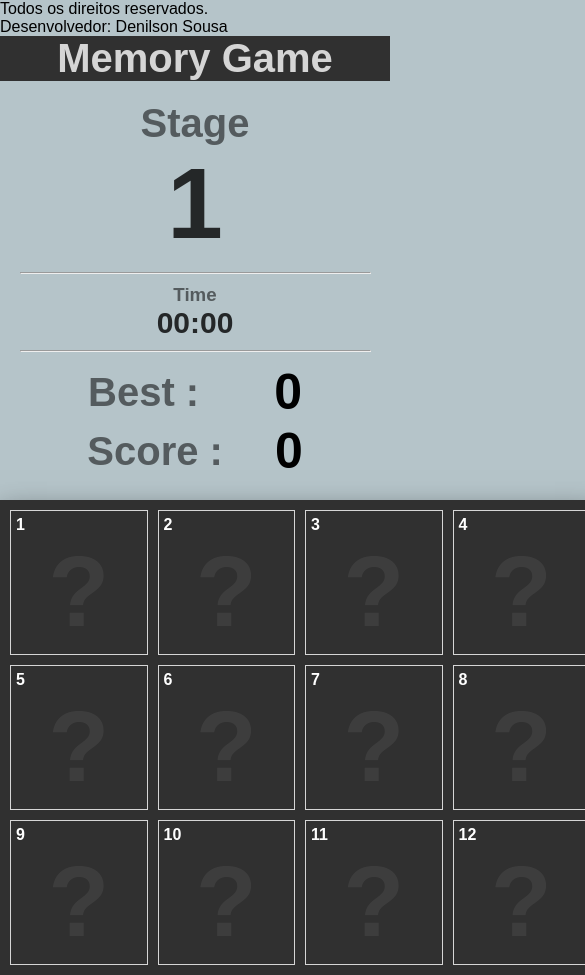
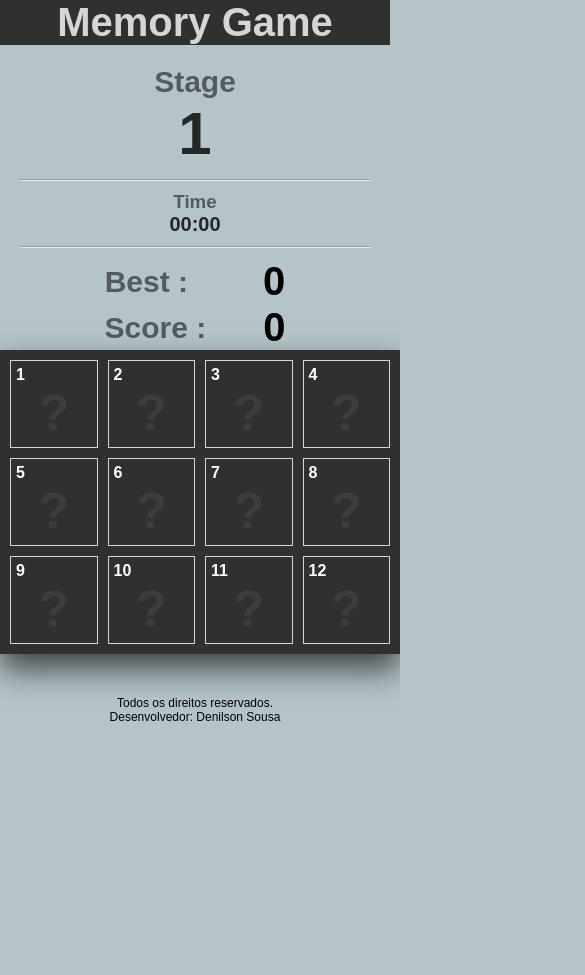
Before and after one commit to DenilsonLunna/Learnging-CSS, a plain HTML site: page index.html in a window 390 px wide. Shown: the whole page, 585 px wide, since content can reach past the window. After the commit the page ends 844 px from the top, so only its background shows below. Drawn offline with Linux system fonts and the light colour scheme.

Commit message:
Responsivo em 3 tamanhos de tela. feito !

```diff
--- a/index.html
+++ b/index.html
@@ -5,6 +5,7 @@
 <head>
     <meta charset="utf-8">
     <link rel="stylesheet" href="style.css">
+    <link rel="stylesheet" href="style_mobile_01.css">
 
 </head>
 
@@ -56,7 +57,7 @@
                     <h2>0</h2>
                 </div>
         </aside>
-        <footer>
+        <footer class="item">
             <p>Todos os direitos reservados.</p>
             <p>Desenvolvedor: Denilson Sousa</p>
 
--- a/style.css
+++ b/style.css
@@ -131,8 +131,10 @@ section div p{
     grid-template-columns: 1fr 1fr 1fr ;
     grid-template-rows: 17vh 100%;
     grid-template-areas: "h h h"
-                         "s m a";
+                         "s m a"
+                         "f f f";
 }
+
 .itemsGrid{
     box-shadow: 0px 15px 30px #000000aa;
     display: grid;
@@ -164,77 +166,12 @@ section div p{
     background-color: #00000033;
     color: #ffffff;
 }
-
-
-@media screen and (max-width: 1200px){
-    .container{
-        display: flex;
-        flex-direction: column;
-
-    }
-    .item:nth-child(1){
-        order: 1;
-    }
-    .item:nth-child(2){
-        order: 4;
-    }
-    .item:nth-child(3){
-        order: 3;
-    }
-    .item:nth-child(4){
-        order: 2;
-    }
-    section{
-        display: none;
-    }
-
-    #stage{
-        font-size: 40px;
-        margin-top: 20px;
-
-    }
-
-    #stageNum{
-        color: #000000cc;
-        margin-bottom: 1px;
-    }
-    #time{
-        font-size: 30px;
-        color: #000000cc;
-    }
-    .best{
-        margin-top: 1px;
-        margin-left: auto;
-        margin-right: auto;
-        display: flex;
-        flex-direction: row;
-        align-self: start;
-        align-items: center;
-
-    }
-    .best h3{
-        font-size: 40px;
-    }
-    .best h2{
-        margin-left: 75px;
-        font-size: 50px;
-    }
-    .score{
-        margin-left: auto;
-        margin-right: auto;
-        margin-top: 1px;
-        margin-bottom: 20px;
-        display: flex;
-        flex-direction: row;
-        align-self: start;
-        align-items: center;
-    }
-    .score h3{
-        font-size: 40px;
-    }
-    .score h2{
-        margin-left: 52px;
-        font-size: 50px;
-    }
-
+footer{
+    grid-area: f;
+    margin-left: auto;
+    margin-right: auto;
 }
+footer p{
+    font-size: 12px;
+    text-align: center;
+}
--- /dev/null
+++ b/style_mobile_01.css
@@ -0,0 +1,82 @@
+@media screen and (max-width: 1200px){
+    .container{
+        display: flex;
+        flex-direction: column;
+
+    }
+    .item:nth-child(1){
+        order: 1;
+    }
+    .item:nth-child(2){
+        order: 4;
+    }
+    .item:nth-child(3){
+        order: 3;
+    }
+    .item:nth-child(4){
+        order: 2;
+    }
+    .item:nth-child(5){
+        order: 5;
+    }
+    section{
+        display: none;
+    }
+
+    #stage{
+        font-size: 30px;
+        margin-top: 20px;
+
+    }
+
+    #stageNum{
+        margin-bottom: 1px;
+        font-size: 60px;
+    }
+    #time{
+        font-size: 20px;
+    }
+    .best{
+        margin-top: 1px;
+        margin-left: auto;
+        margin-right: auto;
+    }
+    .best h3{
+        font-size: 30px;
+    }
+    .best h2{
+        margin-left: 75px;
+        font-size: 40px;
+    }
+    .score{
+        margin-left: auto;
+        margin-right: auto;
+        margin-top: 1px;
+    }
+    .score h3{
+        font-size: 30px;
+    }
+    .score h2{
+        margin-left: 57px;
+        font-size: 40px;
+    }
+
+    footer{
+        margin-top: 5vh;
+    }
+}
+
+@media screen and (max-width: 600px){
+    .itemsGrid{
+        width: 400px;
+    }
+    .cart h1{
+        font-size: 50px;
+
+
+    }
+
+
+
+
+}
```
